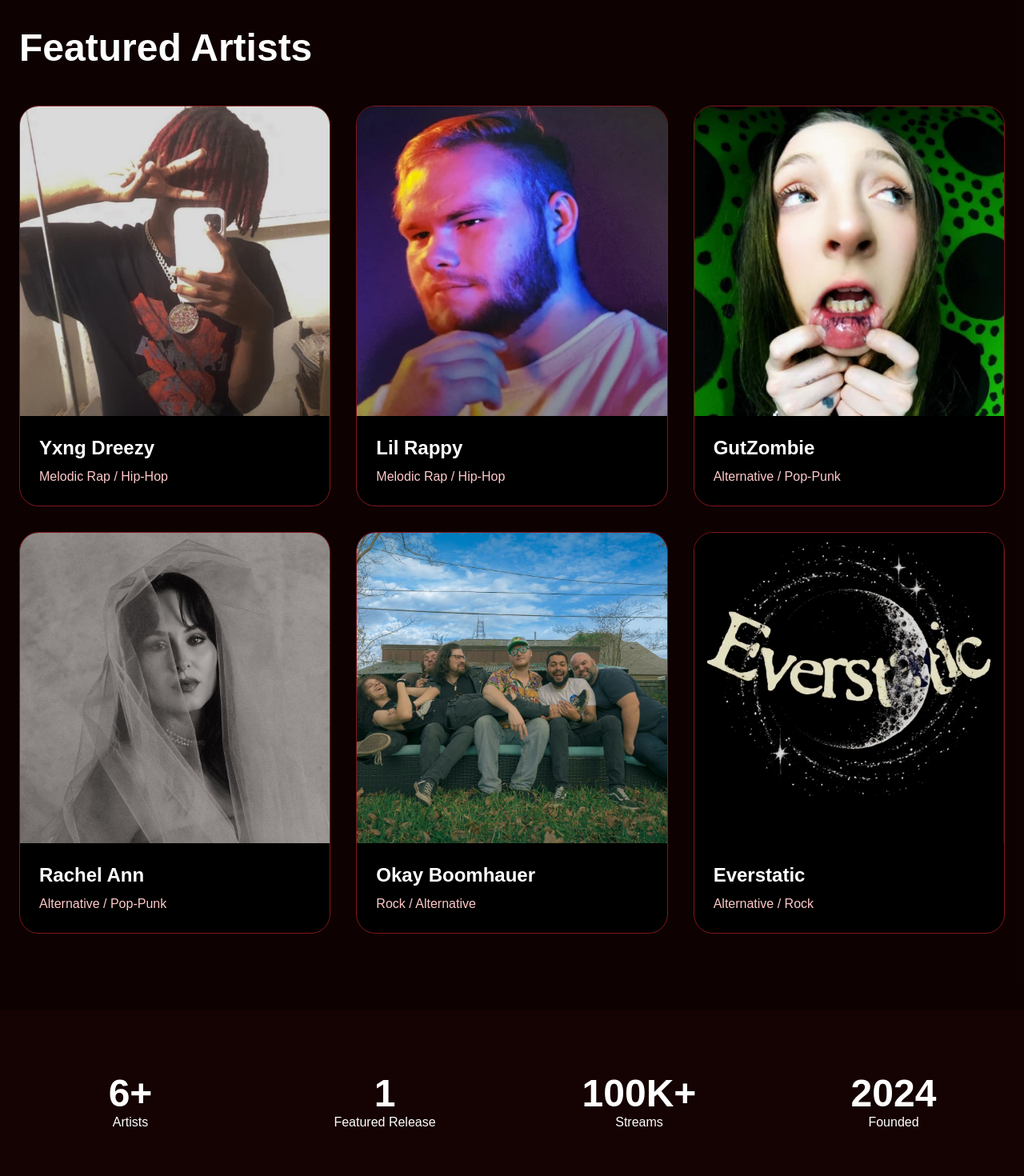
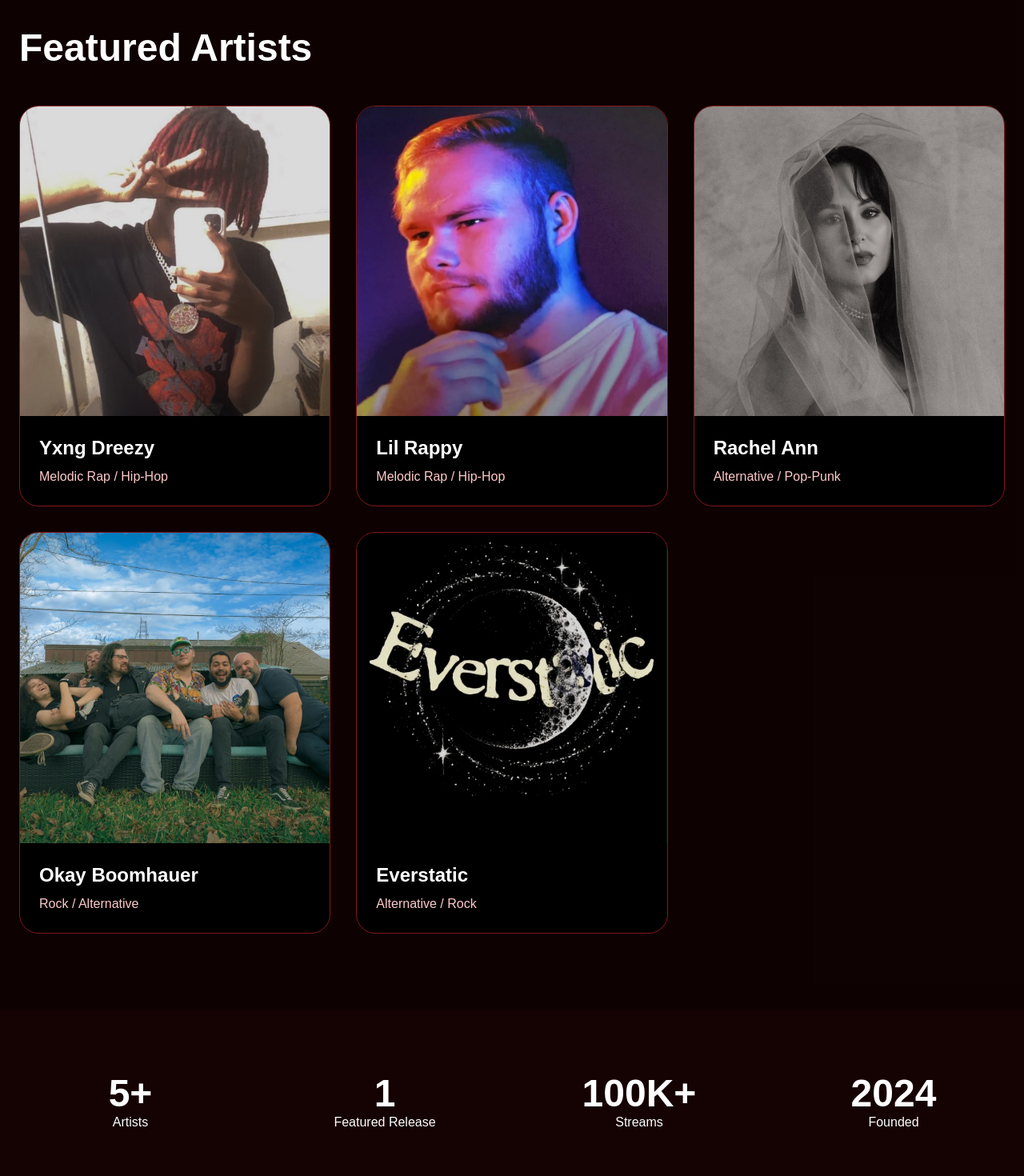
Before and after one commit to meltedmindzrecords/meltedmindzrecords, a Next.js app: page / in a window 1280 px wide. Shown: the part 1820-3290 px from the top of the page at 80% size. Built offline with nearby package versions, Linux system fonts and the light colour scheme.

Commit message:
Update project

```diff
--- a/src/app/artists/[artist]/page.tsx
+++ b/src/app/artists/[artist]/page.tsx
@@ -13,13 +13,6 @@ const artists = {
     genre: "Melodic Rap / Hip-Hop",
     image: "/artists/lil-rappy.jpg",
     bio: "Lil Rappy delivers melodic energy, creative songwriting, and a unique voice within modern hip-hop.",
-  },
-
-  "gutzombie": {
-    name: "GutZombie",
-    genre: "Alternative / Pop-Punk",
-    image: "/artists/gutzombie.jpg",
-    bio: "GutZombie blends alternative influences with pop-punk energy and a unique creative identity.",
   },
 
   "rachel-ann": {
--- a/src/app/artists/page.tsx
+++ b/src/app/artists/page.tsx
@@ -12,11 +12,6 @@ const artists: Artist[] = [
     name: "Everstatic",
     slug: "everstatic",
     image: "/artists/everstatic.jpg",
-  },
-  {
-    name: "GutZombie",
-    slug: "gutzombie",
-    image: "/artists/gutzombie.jpg",
   },
   {
     name: "Lil Rappy",
--- a/src/app/page.tsx
+++ b/src/app/page.tsx
@@ -13,12 +13,6 @@ const artists = [
     genre: "Melodic Rap / Hip-Hop",
     image: "/artists/lil-rappy.jpg",
     slug: "lil-rappy",
-  },
-  {
-    name: "GutZombie",
-    genre: "Alternative / Pop-Punk",
-    image: "/artists/gutzombie.jpg",
-    slug: "gutzombie",
   },
   {
     name: "Rachel Ann",
@@ -216,7 +210,7 @@ export default function Home() {
         <div className="grid gap-10 text-center md:grid-cols-4">
 
           <div>
-            <h3 className="text-5xl font-black">6+</h3>
+            <h3 className="text-5xl font-black">5+</h3>
             <p>Artists</p>
           </div>
 
```
Also changed, not shown: public/artists/gutzombie.jpg (deleted).
